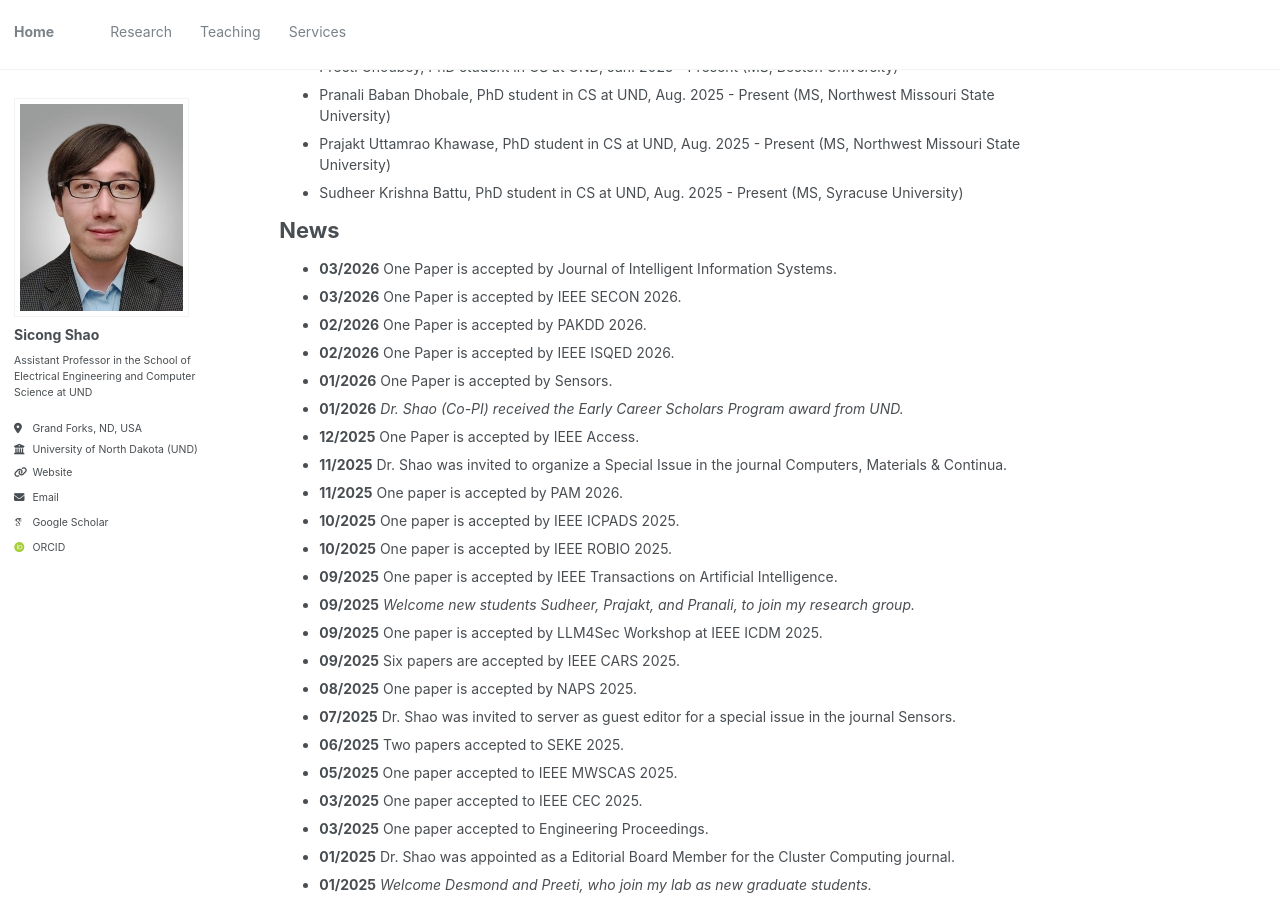
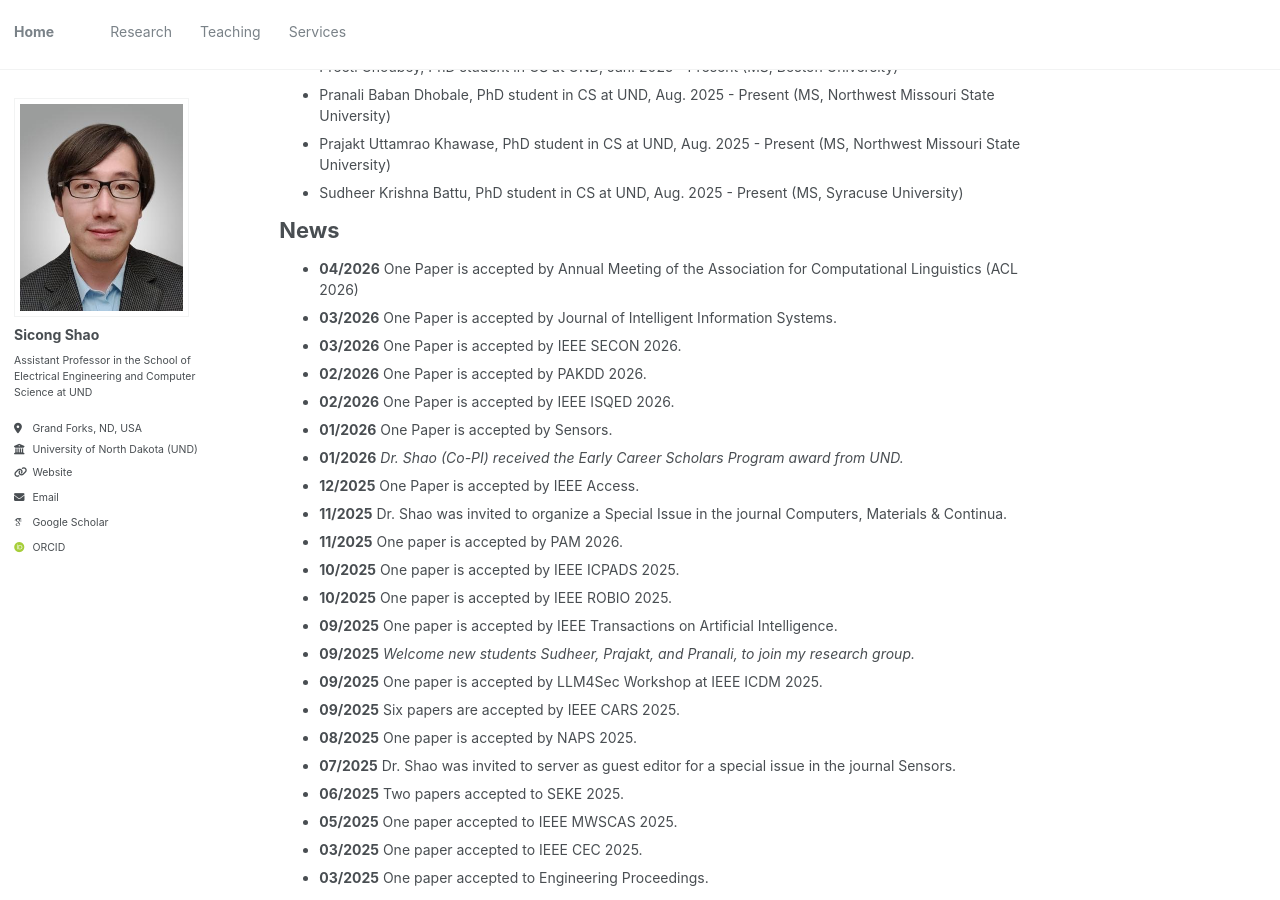
Before and after one commit to sicongshao/sicongshao.github.io, a Jekyll site: the page built from _pages/about.md, in a window 1280 px wide and 900 px high, scrolled down 501 px. Built offline with Jekyll 4.4.1, drawn with Linux system fonts in a browser that asks for light colours; some web fonts are replaced.

Commit message:
first commit

```diff
--- a/_pages/about.md
+++ b/_pages/about.md
@@ -32,6 +32,7 @@ Students
 
 News
 ======
+* **04/2026** One Paper is accepted by Annual Meeting of the Association for Computational Linguistics (ACL 2026)
 * **03/2026** One Paper is accepted by Journal of Intelligent Information Systems.
 * **03/2026** One Paper is accepted by IEEE SECON 2026.
 * **02/2026** One Paper is accepted by PAKDD 2026.
```
